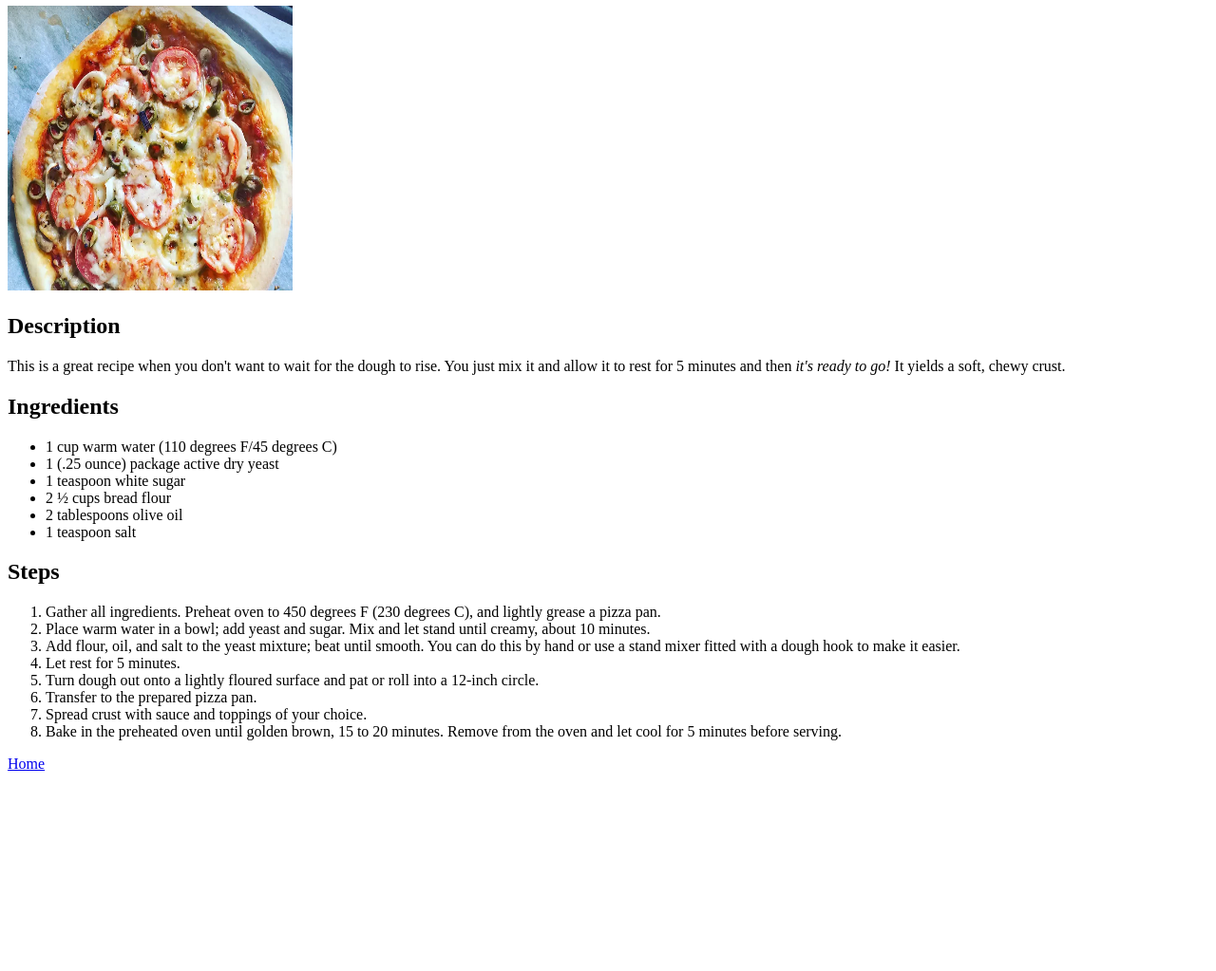
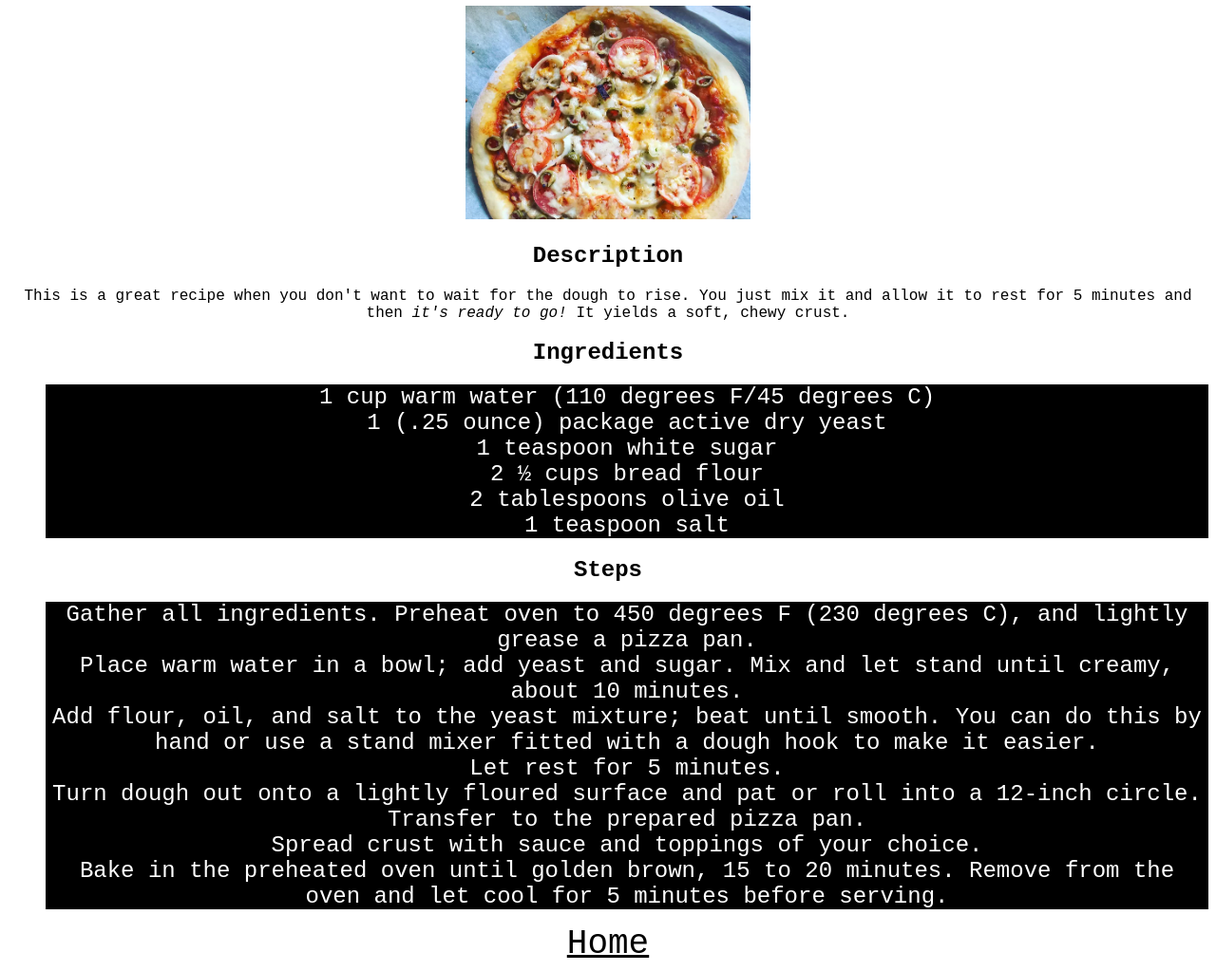
Before and after one commit to kjw0116/odin-recipes, a plain HTML site: page recipes/pizza.html in a window 1280 px wide. Shown: the part 74-1097 px from the top of the page at 95% size. Before the commit the page ends 896 px from the top, so only its background shows below. Drawn offline with Linux system fonts and the light colour scheme.

Commit message:
Add css to html

```diff
--- a/recipes/pizza.html
+++ b/recipes/pizza.html
@@ -4,6 +4,7 @@
     <meta charset="UTF-8">
     <meta name="viewport" content="width=device-width, initial-scale=1.0">
     <title>Pizza</title>
+    <link rel="stylesheet" href="../style.css">
 </head>
 <body>
     <h1>Pizza</h1>
@@ -33,6 +34,8 @@
         <li>Spread crust with sauce and toppings of your choice.</li>
         <li>Bake in the preheated oven until golden brown, 15 to 20 minutes. Remove from the oven and let cool for 5 minutes before serving.</li>
     </ol>
-    <a href="../index.html">Home</a>
+
+    <a class="home" href="../index.html">Home</a>
+
 </body>
 </html>
--- /dev/null
+++ b/style.css
@@ -0,0 +1,20 @@
+*{
+    font-family: 'Courier New', Courier, monospace;
+    text-align: center;
+}
+
+li {
+    background-color: black;
+    color: white;
+    font-size: 24px;
+    }
+
+img{
+    width:300px;
+    height: auto;
+}
+
+.home{
+    font-size:36px;
+    color:black;
+}
```
Also changed, not shown: index.html (+1 -0 lines), recipes/chicken-bites.html (+2 -1 lines), recipes/meatball-slider.html (+1 -0 lines).
